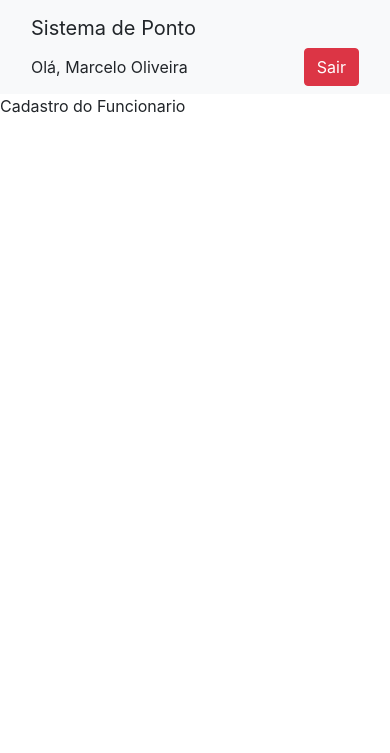
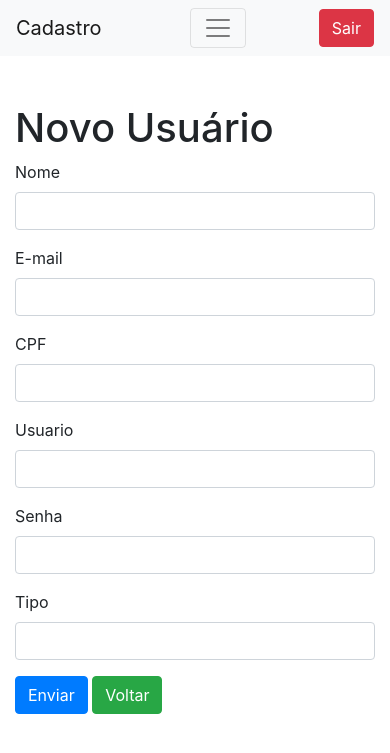
Before and after one commit to srsteglich/SistemaPonto, a PHP site: page /cadastro.php?page=novo in a window 390 px wide. Shown: the top 753 px of the page. Run offline with PHP 8.4, Linux system fonts and the light colour scheme; a user stored in the database is signed in.

Commit message:
Atualização do Sistema de CRUD
Atualização do Sistema de CRUD, apenas para administrador(2)

```diff
--- a/cadastro.php
+++ b/cadastro.php
@@ -13,24 +13,69 @@ if (empty($_SESSION)) {
     <meta charset="UTF-8">
     <meta http-equiv="X-UA-Compatible" content="IE=edge">
     <meta name="viewport" content="width=device-width, initial-scale=1.0">
-    <title>Login</title>
+    <title>Cadastro</title>
     <link rel="stylesheet" type="text/css" href="css/bootstrap.min.css">
     <script type="text/javascript" src="js/jquery-3.3.1.min.js"></script>
     <script type="text/javascript" src="js/bootstrap.min.js"></script>
 </head>
 
 <body>
-    <nav class="navbar navbar-light bg-light">
+    <nav class="navbar navbar-expand-lg navbar-light bg-light">
         <div class="container-fluid">
-            <a class="navbar-brand">Sistema de Ponto</a>
-            <?php
-            print "Olá, " . $_SESSION["nome"];
-            print "<a href='logout.php' class='btn btn-danger'>Sair</a>";
-            ?>
+            <a class="navbar-brand" href="#">Cadastro</a>
+            <button class="navbar-toggler" type="button" data-bs-toggle="collapse" data-bs-target="#navbarNav" aria-controls="navbarNav" aria-expanded="false" aria-label="Toggle navigation">
+                <span class="navbar-toggler-icon"></span>
+            </button>
+            <div class="collapse navbar-collapse" id="navbarNav">
+                <ul class="navbar-nav">
+                    <li class="nav-item">
+                        <a class="nav-link active" aria-current="page" href="cadastro.php">Home</a>
+                    </li>
+                    <li class="nav-item">
+                        <a class="nav-link" href="?page=novo">Novo Usuário</a>
+                    </li>
+                    <li class="nav-item">
+                        <a class="nav-link" href="?page=listar">Listar Usuários</a>
+                    </li>
+                </ul>
+            </div>
+            <div class="collapse navbar-collapse" id="navbarNav">
+                <?php
+                print "Olá, " . $_SESSION["nome"]; ?>
+            </div>
+            <?php print "<a href='logout.php' class='btn btn-danger'>Sair</a>"; ?>
         </div>
     </nav>
 
-    Cadastro do Funcionario
+    <div class="container">
+        <div class="row">
+            <div class="col mt-5">
+                <?php
+                include("config.php");
+                switch (@$_REQUEST["page"]) {
+                    case "novo":
+                        include("novo-usuario.php");
+                        break;
+                    case "listar":
+                        include("listar-usuario.php");
+                        break;
+                    case "salvar":
+                        include("salvar-usuario.php");
+                        break;
+                    case "editar":
+                        include("editar-usuario.php");
+                        break;
+                    case "voltar":
+                        include("cadastro.php");
+                        break;
+                    default:
+                        print "<h1>Bem vindos!</h1";
+                }
+                ?>
+            </div>
+        </div>
+    </div>
+    <script src="js/bootstrap.bundle.min.js"></script>
 </body>
 
 </html>
--- /dev/null
+++ b/novo-usuario.php
@@ -0,0 +1,32 @@
+<h1>Novo Usuário</h1>
+<form action="?page=salvar" method="POST">
+    <input type="hidden" name="acao" value="cadastrar">
+    <div class="mb-3">
+        <label>Nome</label>
+        <input type="text" name="nome" class="form-control">
+    </div>
+    <div class="mb-3">
+        <label>E-mail</label>
+        <input type="email" name="email" class="form-control">
+    </div>
+    <div class="mb-3">
+        <label>CPF</label>
+        <input type="text" name="cpf" class="form-control">
+    </div>
+    <div class="mb-3">
+        <label>Usuario</label>
+        <input type="text" name="usuario" class="form-control">
+    </div>
+    <div class="mb-3">
+        <label>Senha</label>
+        <input type="password" name="senha" class="form-control">
+    </div>
+    <div class="mb-3">
+        <label>Tipo</label>
+        <input type="text" name="tipo" class="form-control">
+    </div>
+    <div class="mb-3">
+        <button type="submit" class="btn btn-primary">Enviar</button>
+        <a class="btn btn-success" href="?page=listar">Voltar</a>
+    </div>
+</form>
```
Also changed, not shown: editar-usuario.php (added, +41 -0 lines), index.php (+15 -14 lines), listar-usuario.php (added, +40 -0 lines), salvar-usuario.php (added, +55 -0 lines), search.php (+10 -9 lines), login.php (line endings or trailing spaces).
